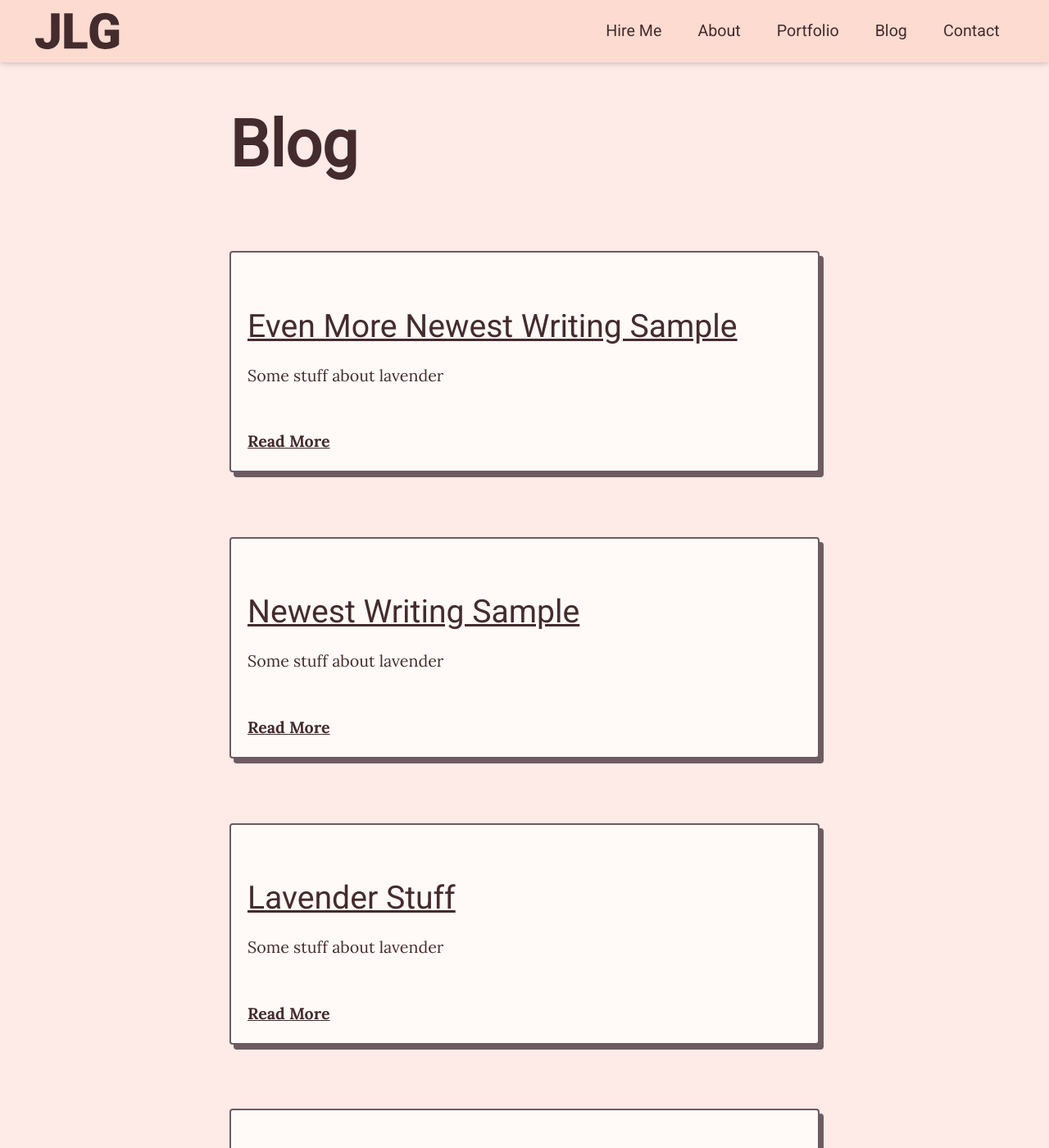
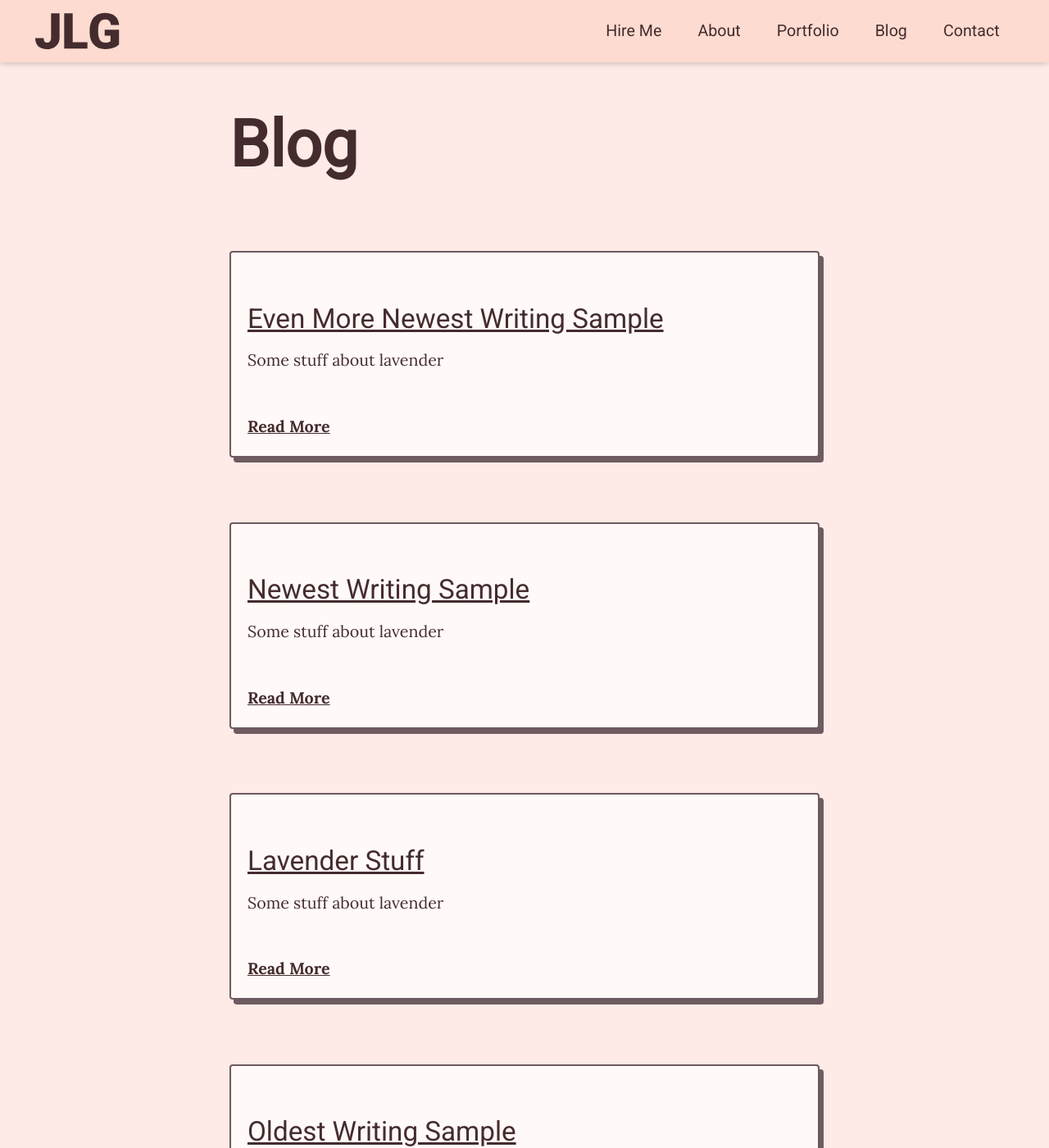
Before and after one commit to jersey-griggs/jersey.griggs.github.io, a Jekyll site: the page built from blog/index.html, in a window 1280 px wide and 1400 px high. Shown: the whole window at 82% size. Built offline with Jekyll 4.4.1, drawn with Linux system fonts in a browser that asks for light colours.

Commit message:
new hero

```diff
--- a/_sass/minima/_base.scss
+++ b/_sass/minima/_base.scss
@@ -87,7 +87,7 @@
     font-size: 7.05vw;
   }
   &.small {
-    font-size: 1.99rem;
+    font-size: 1.69rem;
     @media (max-width: 760px) {
       font-size: 4.97vw;
     }
```
